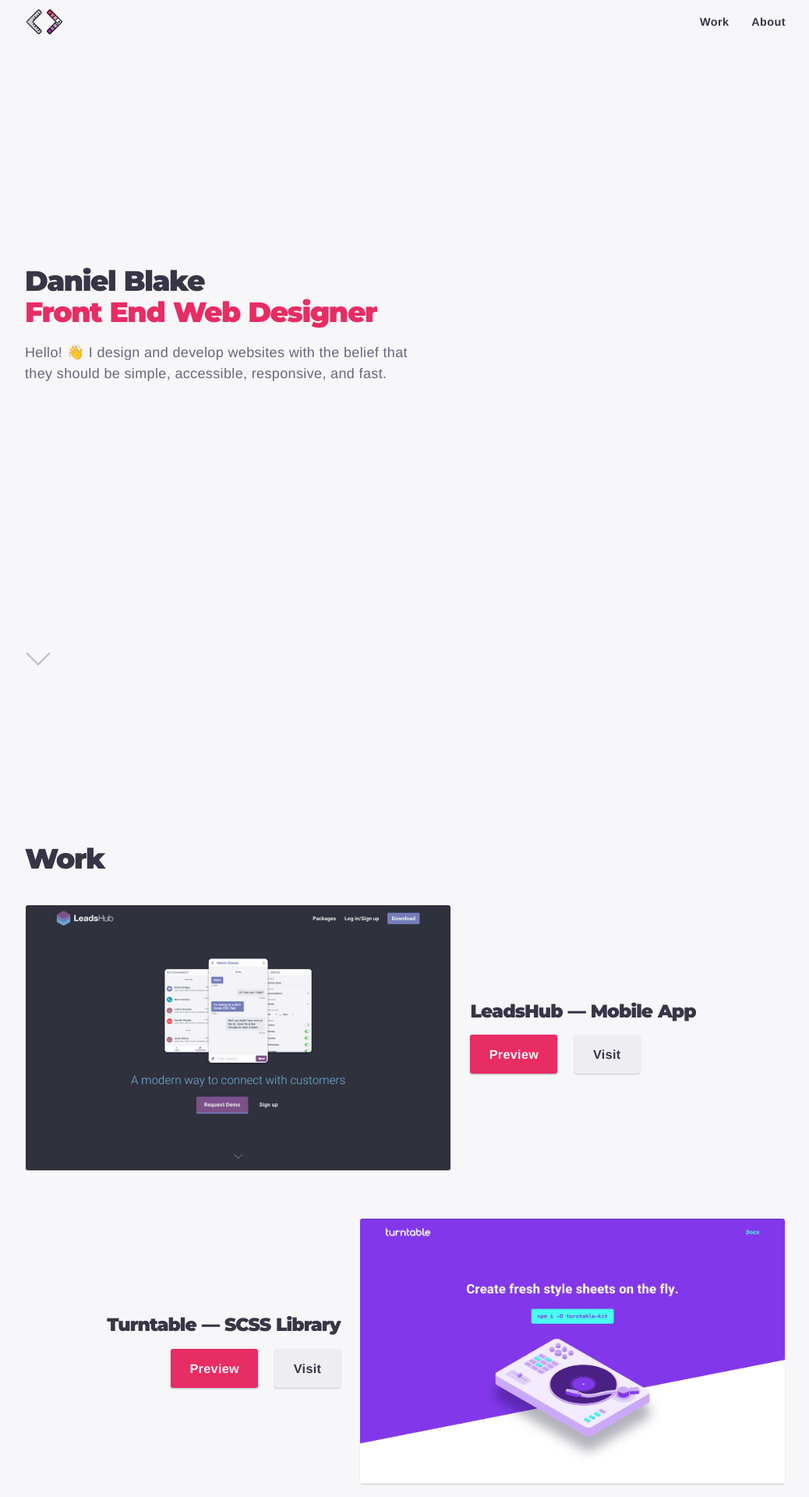
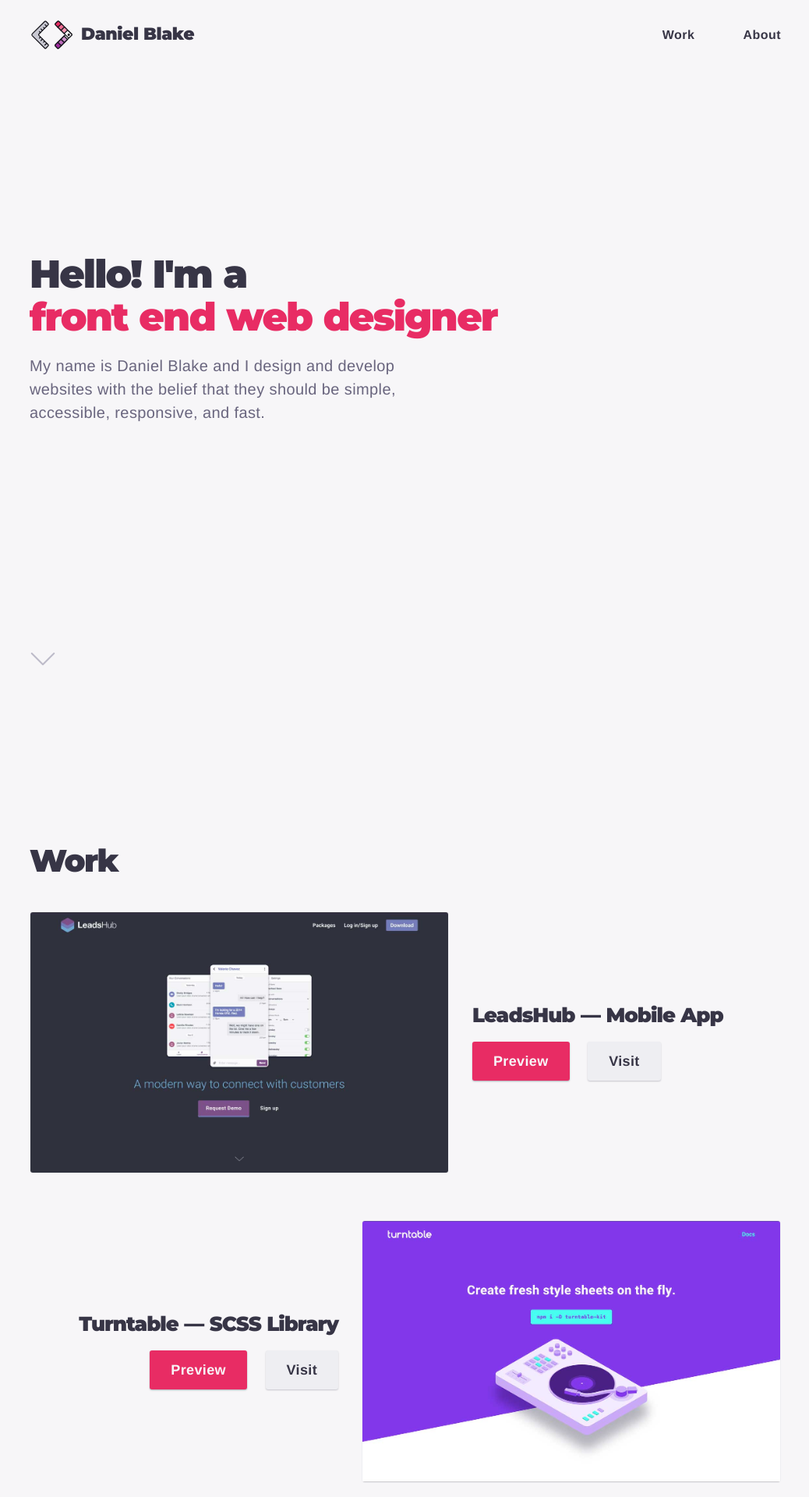
Before and after one commit to dmbdesignpdx/danielblakedesign, a Jekyll site: the page built from _pages/home.html, in a window 1280 px wide. Shown: the top 1920 px of the page at 78% size, without its empty margins (120-1158 px from the left). Built offline with Jekyll 4.4.1, drawn with Linux system fonts in a browser that asks for light colours.

Commit message:
edits hero and bps

```diff
--- a/_includes/critical/global.scss
+++ b/_includes/critical/global.scss
@@ -1,7 +1,6 @@
-// Grid
+// -- Grid -- //
 
 [flexr-grid], [flexr-wrap] {
-	width: 100%;
 	padding-right: 16px;
 	padding-left: 16px;
    margin: 0 auto
@@ -19,7 +18,7 @@
 
 
 
-// Global Styles and Resets
+// -- Global Styles and Resets -- //
 
 @-ms-viewport {
    width: device-width
@@ -30,8 +29,7 @@
 }
 
 html {
-	font: normal 18px Helvetica, sans-serif;
-   background: #f7f6f8
+	font: normal 18px Helvetica, sans-serif
 }
 
 body {
@@ -62,13 +60,11 @@ a {
 }
 
 h1 {
-	font: 900 2rem/1.1 Montserrat, sans-serif;
 	text-rendering: geometricPrecision;
-   color: #373546;
    letter-spacing: -0.04em;
 	word-spacing: 0.03em;
-	padding-top: 28vh;
-	margin-bottom: 0.5em;
+	padding-top: 26vh;
+	margin-bottom: 0.4em;
 
 	@at-root .sib h1 {
 		padding-top: 38vh
@@ -85,6 +81,35 @@ p {
 	line-height: 1.5;
 	letter-spacing: 0.02em;
 	hyphens: none;
+}
+
+// -- Common Rules -- //
+
+html, nav {
+	background: #f7f6f8
+}
+
+nav a:first-child, h1 {
+	font: 900 2rem/1.1 Montserrat, sans-serif
+}
+
+#nav div, #nav a:first-child {
+	display: -webkit-flex;
+	display: flex;
+	-webkit-align-items: center;
+	align-items: center
+}
+
+[flexr-grid], [flexr-wrap], #nav {
+	width: 100%
+}
+
+#nav, body > header svg {
+	position: absolute
+}
+
+h1, #nav a {
+	color: #373546
 }
 
 
@@ -131,29 +156,34 @@ p {
 // -- Nav -- //
 
 #nav {
-	width: 100%;
    height: 56px;
-   position: absolute;
 	top: 0;
 	z-index: 999;
-	background: #f7f6f8;
 
 	div {
-		-webkit-display: flex;
-		display: flex;
-		-webkit-align-items: center;
-		align-items: center;
 		height: 100%
 	}
 
    a {
 		font-size: 0.8em;
-      letter-spacing: 0.03em;
-		color: #373546
+      letter-spacing: 0.03em
+	}
+
+	a:first-child {
+		letter-spacing: -0.02em;
+		font-size: 0.9rem;
+		margin-bottom: 1px;
+
+		& svg {
+			width: 2.6em;
+			height: 2.6em;
+			margin: 1px 0.4em auto 0
+		}
 	}
 
 	a:not(:first-child) {
-		padding: 16px 0
+		padding: 16px 0;
+
 	}
 
 	a:nth-child(2) {
@@ -161,12 +191,7 @@ p {
 	}
 
 	a:last-child {
-		margin-left: 2em
-	}
-
-	svg {
-		width: 50px;
-		height: 50px;
+		margin-left: 1.6em
 	}
 }
 
@@ -179,7 +204,6 @@ body > header {
 	height: 100vh;
 
 	svg {
-		position: absolute;
 		bottom: 5vh;
 		width: 34px;
 		height: 34px;
@@ -196,10 +220,11 @@ body > header {
 
 // -- Media Queries -- //
 
-@media (min-width:768px) {
+// Tablet Portrait
+
+@media (min-width:766px) {
 
 	[flexr-grid], [flexr-wrap] {
-		width: 80%;
 		padding-right: 24px;
 		padding-left: 24px
 	}
@@ -209,7 +234,19 @@ body > header {
 	}
 
 	h1 {
-		padding-top: 38vh
+		padding-top: 36vh
+	}
+
+	#nav a:last-child {
+		margin-left: 2em
+	}
+
+	#nav {
+		height: 90px;
+
+		a:first-child {
+			font-size: 1.1rem
+		}
 	}
 
 	#hero {
@@ -221,7 +258,21 @@ body > header {
 
 }
 
-@media (min-width:1290px) {
+
+// Tablet Landscape
+
+@media (min-width:1022px) {
+
+	[flexr-grid], [flexr-wrap] {
+		width: 80%;
+	}
+
+}
+
+
+// Desktop
+
+@media (min-width:1278px) {
 
 	[flexr-grid], [flexr-wrap] {
 		max-width: 1436px;
@@ -242,23 +293,10 @@ body > header {
 		font-size: 2.5rem
 	}
 
-	#hero {
+}
 
-		p {
-			width: 39%
-		}
-	}
 
-	#nav {
-		height: 90px;
-
-		svg {
-			width: 60px;
-			height: 60px
-		}
-	}
-
-}
+// Large Desktop
 
 @media (min-width:1680px) {
 
--- a/_includes/nav.html
+++ b/_includes/nav.html
@@ -5,6 +5,8 @@
 		<a href="/" aria-label="Daniel Blake home page" aria-current="page">
 
 			<svg id="logo" viewBox="0 0 500 500"><path class="a" d="M30,239,170,100a9.8,9.8,0,0,1,14,0l24,25a9.8,9.8,0,0,1,0,14L104,243a9.8,9.8,0,0,0,0,14L208,361a9.8,9.8,0,0,1,0,14l-24,25a9.8,9.8,0,0,1-14,0L30,261A15.9,15.9,0,0,1,30,239Z"/><g class="b"><path d="M191,155 174,138"/><path d="M167,178 156,167"/><path d="M121,226 110,214"/><path d="M143,201 127,185"/><path d="M120,276 110,286"/><path d="M167,322 156,333"/> <path d="M143,299 127,315"/><path d="M191,345 171,365"/></g><path class="c" d="M471,243l-32-32L290,361c-3.9,3.9-4.9,11.1-1,15l24,24c3.9,3.9,11.1,2.9,15-1L470,257C473.9,253.1,474.9,246.9,471,243Z"/><path class="c" d="M446,281l24-24c3.9-3.9,4.9-10.1,1-14L328,100a9.8,9.8,0,0,0-14,0l-24,24a11.1,11.1,0,0,0,0,15L432,281A9.8,9.8,0,0,0,446,281Z"/><circle class="d" cx="439" cy="250" r="8"/><path class="e" d="M317.4,166.4,290,139a11.1,11.1,0,0,1,0-15l24-24a9.8,9.8,0,0,1,14,0l27.9,27.9Z"/><path class="f" d="M352,201 317,166 356,128 391,163 352,201Z"/><path class="g" d="M387,236 352,201 391,163 426,198 387,236Z"/><path class="h" d="M355.4,372.1,328,399c-3.9,3.9-11.1,4.9-15,1l-24-24c-3.9-3.9-2.9-11.1,1-15l26.9-27.4Z"/><path class="i" d="M390,337l-35,35-38-38,35-35Z"/><path class="j" d="M425,302 390,337 352,299 387,264 425,302Z"/></svg>
+
+			Daniel Blake
 
 		</a>
 
--- a/_pages/home.html
+++ b/_pages/home.html
@@ -10,9 +10,9 @@ date: August 30, 2018
 
 <header id="hero" flexr-wrap>
 
-	<h1>Daniel Blake<br><span>Front End Web&nbsp;Designer</span></h1>
+	<h1>Hello! I'm a <br><span>front end web&nbsp;designer</span></h1>
 
-	<p>Hello! 👋 I design and develop websites with the belief that they should be simple, accessible, responsive, and&nbsp;fast.</p>
+	<p>My name is Daniel Blake and I design and develop websites with the belief that they should be simple, accessible, responsive, and&nbsp;fast.</p>
 
 	<svg viewBox="0 0 50 50"><path d='M4,25 25,46 46,25'/></svg>
 
--- a/_sass/_base/_vars.scss
+++ b/_sass/_base/_vars.scss
@@ -32,19 +32,19 @@ $gutter: (
 }
 
 @mixin tabletPor {
-	@media (min-width:768px) {
+	@media (min-width:766px) {
 		@content;
 	}
 }
 
 @mixin tabletLan {
-	@media (min-width:1024px) {
+	@media (min-width:1022px) {
 		@content;
 	}
 }
 
 @mixin desktop {
-	@media (min-width:1290px) {
+	@media (min-width:1278px) {
 		@content;
 	}
 }
--- a/_sass/_includes/_nav.scss
+++ b/_sass/_includes/_nav.scss
@@ -1,13 +1,9 @@
 #nav {
 
-	a:nth-child(1):hover svg {
+	a:first-child:hover svg {
 
-		.a {
+		.a, .c, .e, .f, .g, .h, .i, .j {
 			fill: color();
-		}
-
-		.c, .e, .f, .g, .i, .j {
-			fill:#9e2b9c
 		}
 	}
 
--- a/_sass/_pages/_home.scss
+++ b/_sass/_pages/_home.scss
@@ -228,7 +228,6 @@ div.thumb {
 	a {
 		@include display(inline-flex);
 		@include align-items(center);
-		line-height: 1;
 		margin-bottom: 1em;
 		color: color(darkgray);
 
```
